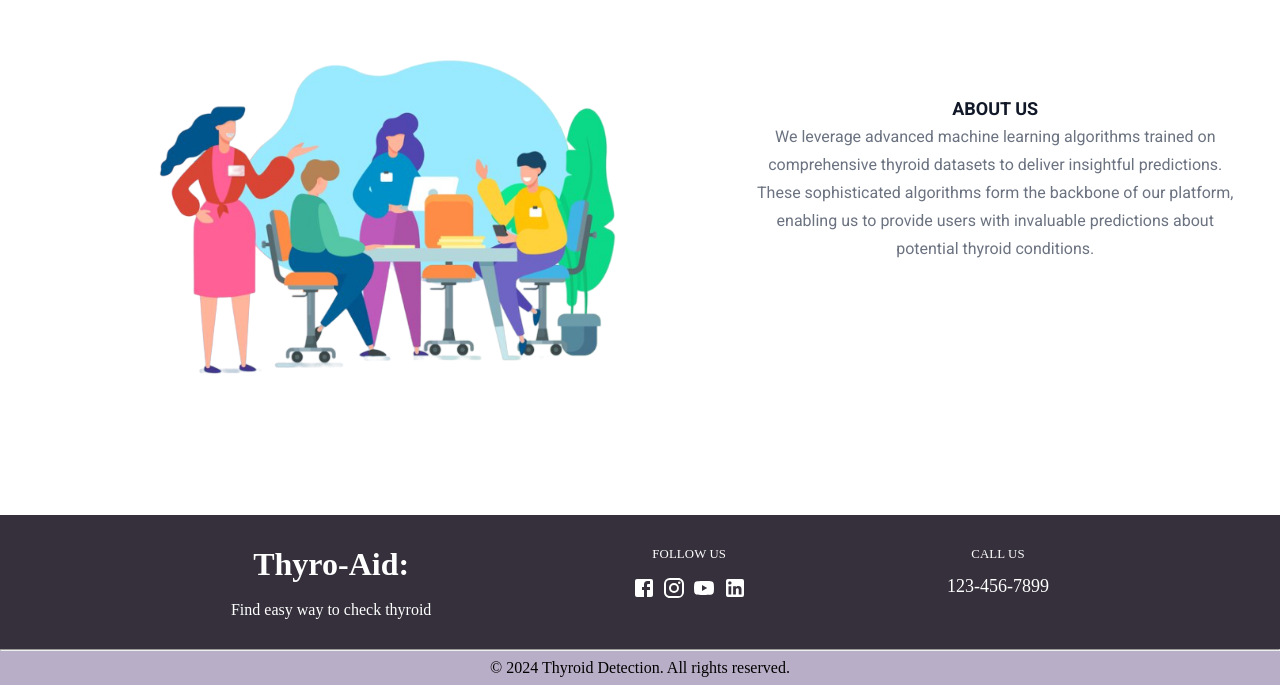
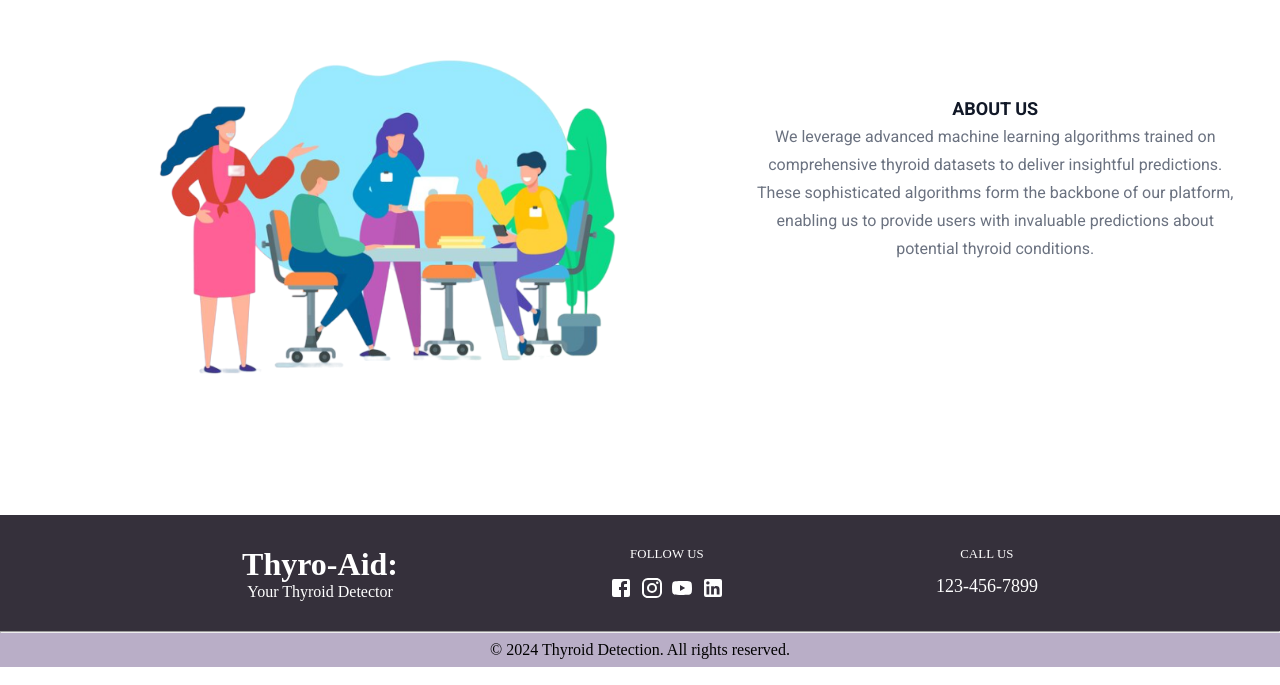
Before and after one commit to Durga-prasad-1/G63ps, a React (Create React App) app in the folder Frontend/: page / in a window 1280 px wide. Shown: the part 1331-2016 px from the top of the page. Built offline with nearby package versions, Linux system fonts and the light colour scheme.

Commit message:
modified:   Frontend/src/components/footer/footer.jsx

```diff
--- a/Frontend/src/components/footer/footer.jsx
+++ b/Frontend/src/components/footer/footer.jsx
@@ -14,8 +14,7 @@ function Footer() {
       <div className="footer_container">
       <div>
         <h1>Thyro-Aid:</h1>
-        <br />
-        <p>Find easy way to check thyroid</p>
+        <p>Your Thyroid Detector</p>
       </div>
 
         <div className="main2">
```
